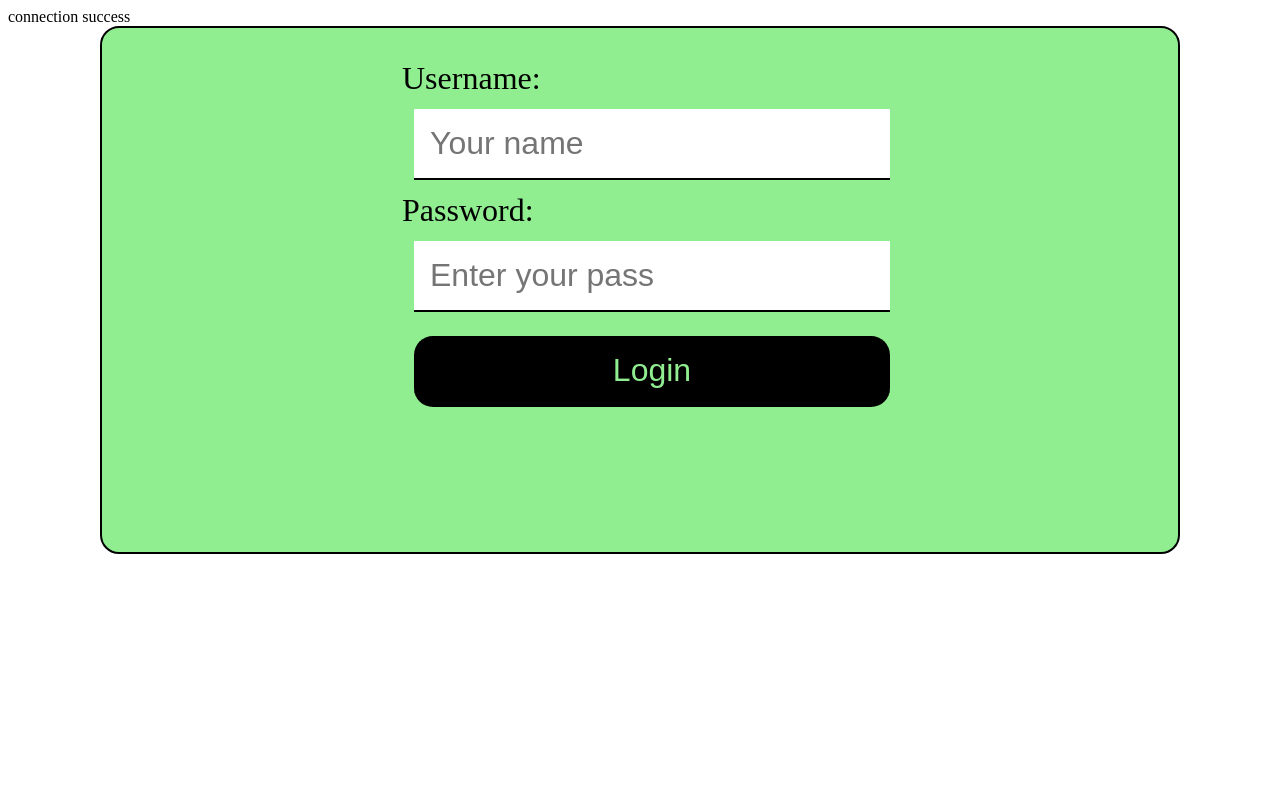
After one commit to ArtCode9/herbal_shop, a PHP site: page /login.php in a window 1280 px wide. The commit adds this page. Run offline with PHP 8.4, Linux system fonts and the light colour scheme.

Commit message:
login page and database

```diff
--- a/active.js
+++ b/active.js
@@ -42,3 +42,4 @@ function showSlides(n) {
 //   slides[slideIndex-1].style.display = "block";
 //   setTimeout(showSlides, 2000); // Change image every 2 seconds
 // }
+//////////////////////////////////////////////////////////////
--- /dev/null
+++ b/cart.php
@@ -0,0 +1,5 @@
+<?php
+
+   echo"Cart Page for...";
+
+?>
--- /dev/null
+++ b/login.php
@@ -0,0 +1,87 @@
+<?php
+      // Database connection
+      $servername = "localhost";
+      $username = "artcode";
+      $password = "1";
+      $dbname = "herbalshop";
+
+      $conn = new mysqli($servername, $username, $password, $dbname);
+
+      // check connection
+      if($conn->connect_error){
+         die("Connection failed : " . $conn->connect_error);
+      }else{
+         echo"connection success";
+      }
+
+      // add user
+      if($_SERVER["REQUEST_METHOD"] == "POST" && isset($_POST['enter'])){
+         $name = $_POST['username'];
+         $password = $_POST['password'];
+
+         try{
+            $stmt = $conn->prepare("INSERT INTO user(`username`, `password`) VALUES(?, ?)");
+            $stmt->bind_param('si', $name, $password);
+
+            $stmt->execute();
+            $stmt->close();
+         }catch(Exception $e){
+            echo"Can not enter user in database : " . $e->getMessage();
+         };
+
+      }
+      $conn->close();
+?>
+<!DOCTYPE html>
+<html lang="en">
+<head>
+   <meta charset="UTF-8">
+   <meta name="viewport" content="width=device-width, initial-scale=1.0">
+   <title>Login Page</title>
+   <style>
+      .LogBox{
+         width: 80%;
+         height: 460px;
+         margin: 0 auto;
+         padding: 32px;
+         border: 2px solid black;
+         border-radius: 19px;
+         background-color: lightgreen;
+         display: flex;
+         justify-content: center;
+         align-content: center;
+         font-size: 32px;
+      }
+      .LogBox input{
+         width: 100%;
+         border: none;
+         border-bottom: 2px solid black;
+         font-size: 32px;
+         padding: 16px;
+         margin: 12px;
+      }
+      #butform{
+         width: 100%;
+         background-color: black;
+         color: lightgreen;
+         border-radius: 19px;
+      }
+   </style>
+</head>
+<body>
+      <div class="LogBox">
+            <form action="login.php" method="post">
+                  <label>Username:</label><br>
+                  <input type="text" name="username" placeholder="Your name"><br>
+                  <label>Password:</label><br>
+                  <input type="password" name="password" placeholder="Enter your pass"><br>
+                  <input id="butform" type="submit" name="enter" value="Login">
+            </form>
+
+      </div>
+</body>
+</html>
+<?php
+
+
+?>
```
Also changed, not shown: index.php (+10 -3 lines), style.css (line endings or trailing spaces).
